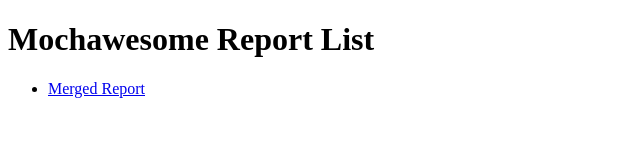
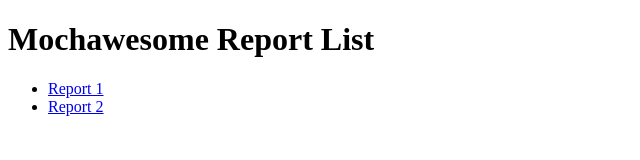
Before and after one commit to YoussefKorbi/githubpagesTest, a plain HTML site: page mochawesome-report/reports/index.html in a window 1280 px wide. Shown: the whole page, without its empty margins (0-640 px from the left). Drawn offline with Linux system fonts and the light colour scheme.

Commit message:
Update index.html

```diff
--- a/mochawesome-report/reports/index.html
+++ b/mochawesome-report/reports/index.html
@@ -8,8 +8,9 @@
 <body>
   <h1>Mochawesome Report List</h1>
   <ul>
-    <li><a href="merged-output.html">Merged Report</a></li>
-    <!-- Add more report links here if needed -->
+    <li><a href="mochawesome-report/reports/mochawesome_001.json">Report 1</a></li>
+    <li><a href="mochawesome-report/reports/mochawesome_002.json">Report 2</a></li>
+    <!-- Add more report links here -->
   </ul>
 </body>
 </html>
```
